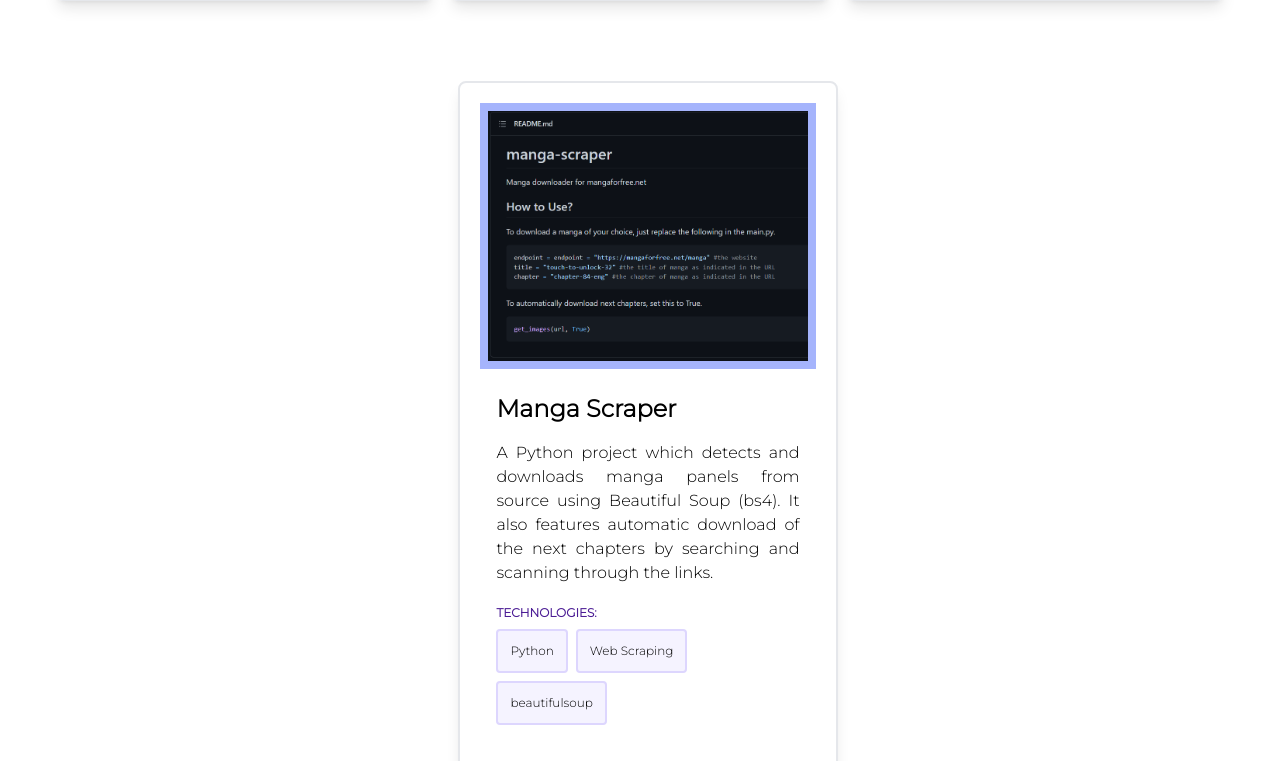
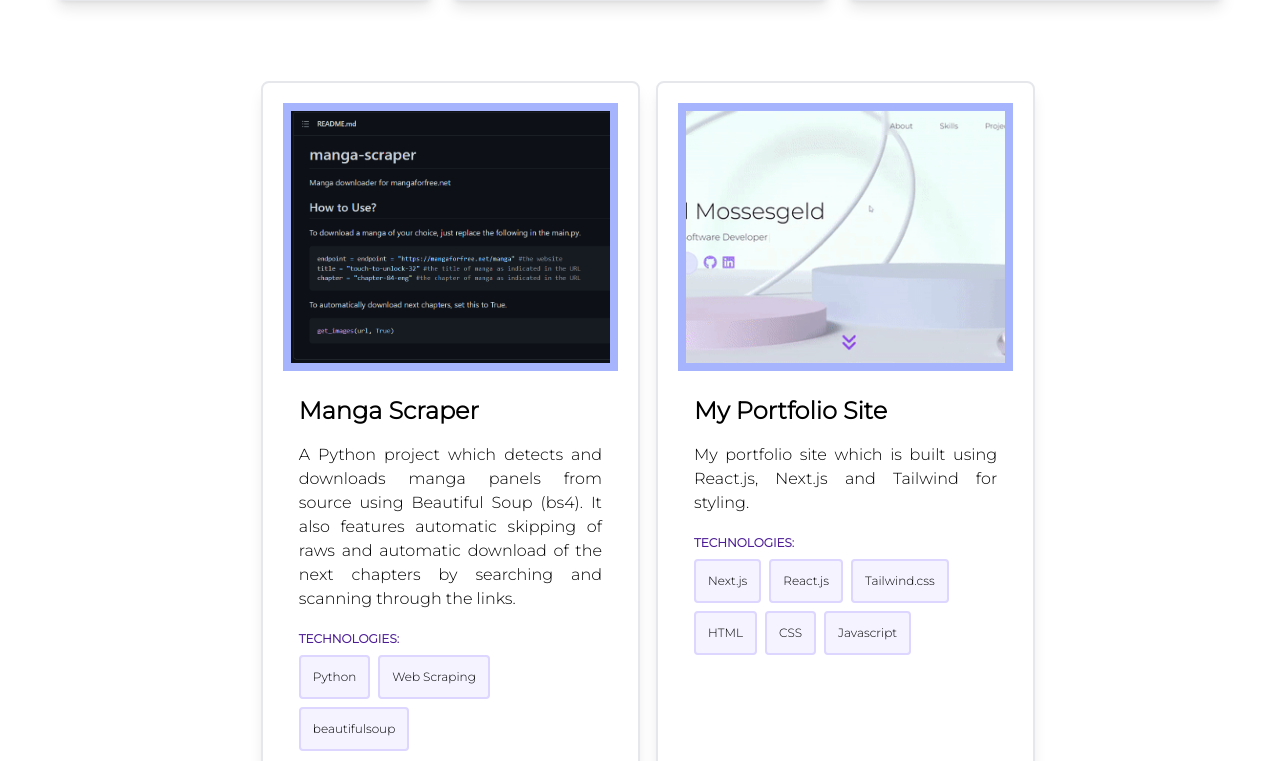
Before and after one commit to jmossesgeld/jmossesgeld-site, a Next.js app: page / in a window 1280 px wide. Shown: the part 4899-5660 px from the top of the page. Built offline with nearby package versions, Linux system fonts and the light colour scheme.

Commit message:
add portfolio website

```diff
--- a/components/projects.tsx
+++ b/components/projects.tsx
@@ -5,8 +5,8 @@ export default function Projects() {
     <div id="projects" className={"px-2 my-16"}>
       <h1 className="font-black text-4xl py-16 text-center ">Projects</h1>
       <p className="text-center px-2 max-w-4xl mx-auto">
-        The majority of the projects listed herein are specifically made based on my actual needs. I use these
-        tools personally on a regular basis and on other business activities. 🙂
+        The majority of the projects listed herein are specifically made based on my actual needs. I
+        use these tools personally on a regular basis and on other business activities. 🙂
       </p>
       <div className="flex flex-wrap justify-center space-x-4">
         <Project
@@ -56,10 +56,19 @@ export default function Projects() {
         <Project
           src="/images/mangascraper.gif"
           title="Manga Scraper"
-          description="A Python project which detects and downloads manga panels from source using Beautiful Soup (bs4). It also features automatic download of the next chapters by searching and scanning through the links."
-          codeLink="https://github.com/jmossesgeld/email_forwarder"
+          description="A Python project which detects and downloads manga panels from source using Beautiful Soup (bs4). It also features automatic skipping of raws and automatic download of the next chapters by searching and scanning through the links."
+          codeLink="https://github.com/jmossesgeld/manga-scraper"
           liveLink=""
           techUsed={["Python", "Web Scraping", "beautifulsoup"]}
+        />
+        <Project
+          src="/images/jmossesgeld.gif"
+          title="My Portfolio Site"
+          description="My portfolio site which is built using React.js, Next.js and Tailwind for styling."
+          codeLink="https://github.com/jmossesgeld/jmossesgeld-site"
+          liveLink="https://jmossesgeld.site"
+          techUsed={["Next.js", "React.js", "Tailwind.css", "HTML", "CSS", "Javascript"]}
+          imagePosition="center top"
         />
       </div>
     </div>
--- a/components/skills.tsx
+++ b/components/skills.tsx
@@ -37,7 +37,7 @@ export default function Skills() {
           ]}
         />
         <SkillPanel
-          category="Tools and Libraries"
+          category="Other Frequently Used Tools and Libraries"
           skills={[
             "smtp",
             "OpenCV",
```
Also changed, not shown: public/images/jmossesgeld.gif (added).
